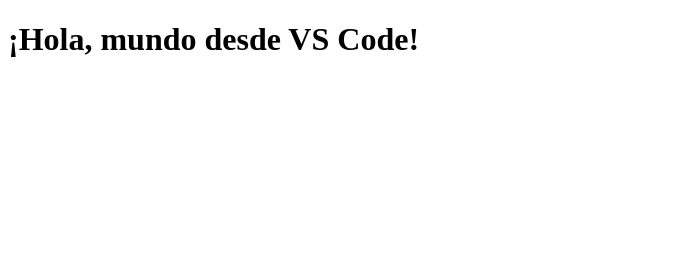
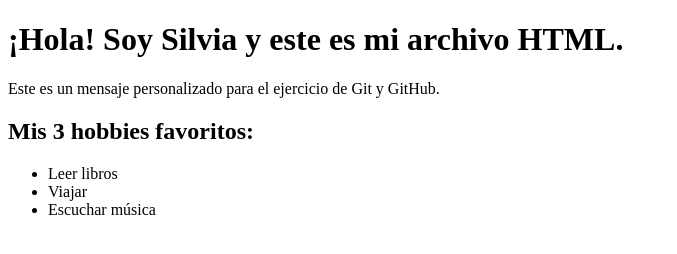
Before and after one commit to Silviaferodrob/Repo1Actividad1, a plain HTML site: page index.html in a window 1280 px wide. Shown: the whole page, without its empty margins (0-677 px from the left). Drawn offline with Linux system fonts and the light colour scheme.

Commit message:
Agregar archivo HTML con nombre y mensaje personalizado

```diff
--- a/index.html
+++ b/index.html
@@ -1,9 +1,19 @@
 <!DOCTYPE html>
-<html>
+<html lang="es">
 <head>
-    <title>Proyecto Inicial</title>
+    <meta charset="UTF-8">
+    <meta name="viewport" content="width=device-width, initial-scale=1.0">
+    <title>Mi página web</title>
 </head>
 <body>
-    <h1>¡Hola, mundo desde VS Code!</h1>
+    <h1>¡Hola! Soy Silvia y este es mi archivo HTML.</h1>
+    <p>Este es un mensaje personalizado para el ejercicio de Git y GitHub.</p>
+
+    <h2>Mis 3 hobbies favoritos:</h2>
+    <ul>
+        <li>Leer libros</li>
+        <li>Viajar</li>
+        <li>Escuchar música</li>
+    </ul>
 </body>
 </html>
```
